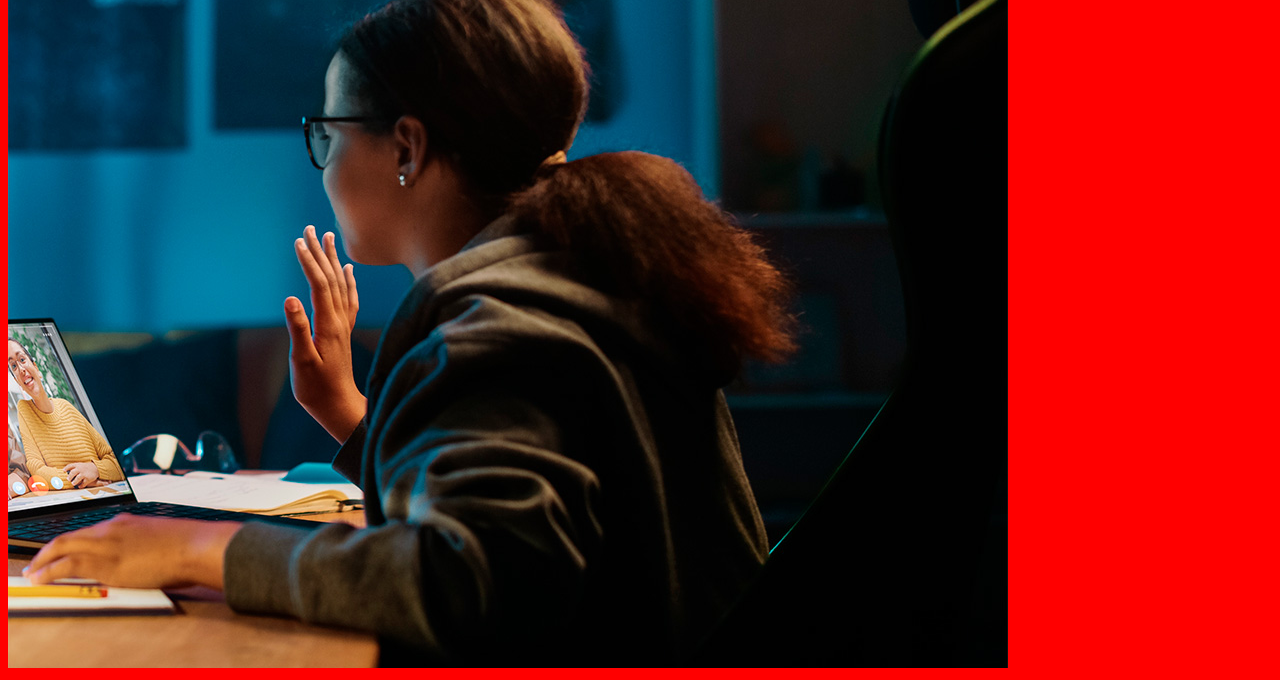
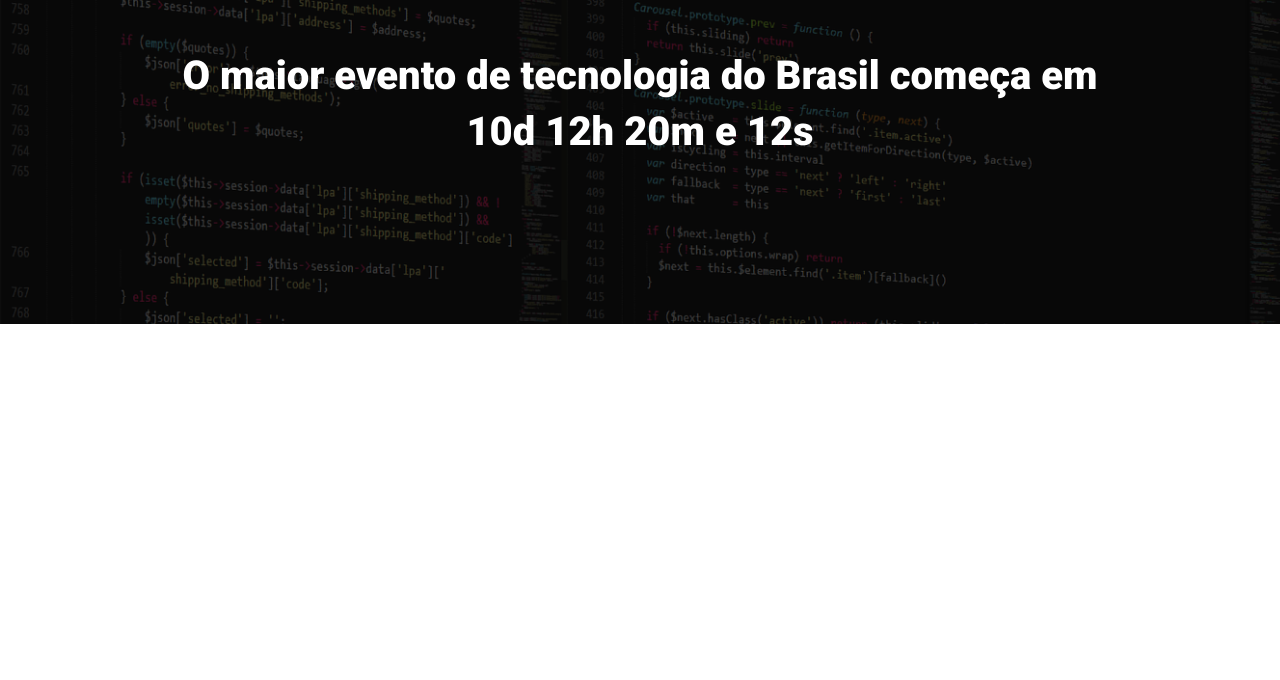
Before and after one commit to gustavo-kzqs/ebac_talks, a website built with Parcel: page src/index.html in a window 1280 px wide. Shown: the part 160-840 px from the top of the page. After the commit the page ends 800 px from the top, so only its background shows below. Built offline with nearby package versions, Linux system fonts and the light colour scheme.

Commit message:
Criação do hero

```diff
--- a/package.json
+++ b/package.json
@@ -12,7 +12,7 @@
   "description": "",
   "devDependencies": {
     "@parcel/transformer-sass": "^2.13.1",
-    "parcel": "^2.13.1",
+    "parcel": "^2.8.0",
     "sharp": "^0.33.5"
   }
 }
--- a/src/index.html
+++ b/src/index.html
@@ -3,12 +3,35 @@
 <head>
     <meta charset="UTF-8">
     <meta name="viewport" content="width=device-width, initial-scale=1.0">
-    <title>Document</title>
-    <link rel="stylesheet" href="./styles/main.scss">
+    <title>Ebac Tech</title>
+    <link rel="preconnect" href="https://fonts.googleapis.com">
+    <link rel="preconnect" href="https://fonts.gstatic.com" crossorigin>
+    <link href="https://fonts.googleapis.com/css2?family=Fira+Sans:ital,wght@0,100;0,200;0,300;0,400;0,500;0,600;0,700;0,800;0,900;1,100;1,200;1,300;1,400;1,500;1,600;1,700;1,800;1,900&family=Kanit:ital,wght@0,100;0,200;0,300;0,400;0,500;0,600;0,700;0,800;0,900;1,100;1,200;1,300;1,400;1,500;1,600;1,700;1,800;1,900&family=Roboto+Condensed:ital,wght@0,100..900;1,100..900&family=Roboto:ital,wght@0,100;0,300;0,400;0,500;0,700;0,900;1,100;1,300;1,400;1,500;1,700;1,900&display=swap" rel="stylesheet">
+    <link rel="stylesheet" href="./styles/main.css">
 </head>
 <body>
-    <h1>Olá mundo efef</h1>
-    <img src="./images/backend.png" alt="">
+   <header class="hero">
+    <div class="container">
+        <img class="hero__image" src="./images/ebac_logo.svg" alt="Ebac Logo">
+        <p class="hero__text">
+            O maior evento de tecnologia do Brasil começa em 10d 12h 20m e 12s
+        </p>
+    </div>
+   </header>
+
+
+
+
+
+
+
+
+
+
+
+
+
+
     <script src="./scripts/main.js"></script>
 </body>
 </html>
--- /dev/null
+++ b/src/styles/_hero.scss
@@ -0,0 +1,55 @@
+.hero{
+    padding-top: 64px;
+    padding-bottom: 100px;
+    background-image: url(../images/fundo.png);
+    background-repeat: no-repeat;
+    background-size: cover;
+    position: relative;
+
+    .container{
+        position: relative;
+    }
+
+    &::before{
+        position: absolute;
+        top: 0;
+        left: 0;
+        width: 100%;
+        height: 100%;
+        background-color: #000;
+        content: "";
+        opacity: 0.7;
+
+    }
+
+    &__text{
+        margin-top: 64px;
+        margin-bottom: 64px;
+        font-size: 40px;
+        line-height: 56px;
+        font-weight: 800;
+        text-align: center;
+
+    }
+
+    &__image{
+        margin: 0 auto;
+        height: 80px;
+        display: block;
+    }
+
+    @media (max-width: 640px){
+
+        padding: 40px 0;
+
+        &__image{
+            height: 40px;
+        }
+
+        &__text{
+            font-size: 22px;
+            line-height: 24px;
+            margin: 24px 0;
+        }
+    }
+}
--- a/src/styles/main.scss
+++ b/src/styles/main.scss
@@ -1,3 +1,26 @@
-body{
-    background-color: red;
+@import "hero";
+
+
+
+*{
+    margin: 0;
+    padding: 0;
+    box-sizing: border-box;
+    font-family: Roboto, sans-serif;
+    color: #fff;
 }
+
+
+.container{
+    max-width: 960px;
+    width: 100%;
+    margin: 0 auto;
+
+    @media (max-width:640px){
+        max-width: 80%;
+    }
+
+    @media (max-width: 1024px){
+        max-width: 90%;
+    }
+}
```
Also changed, not shown: src/styles/main.css (added), 2 other files.
